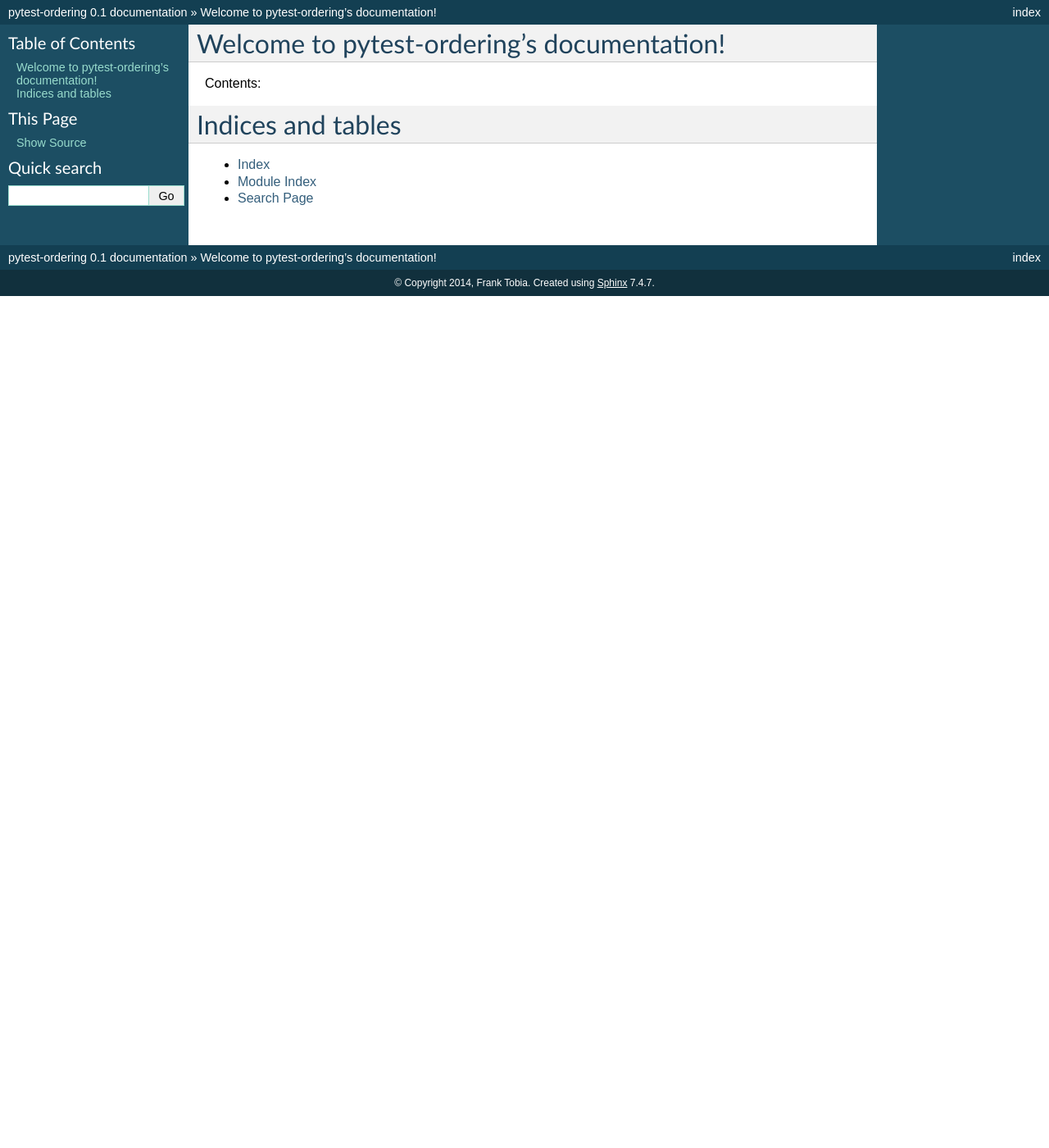
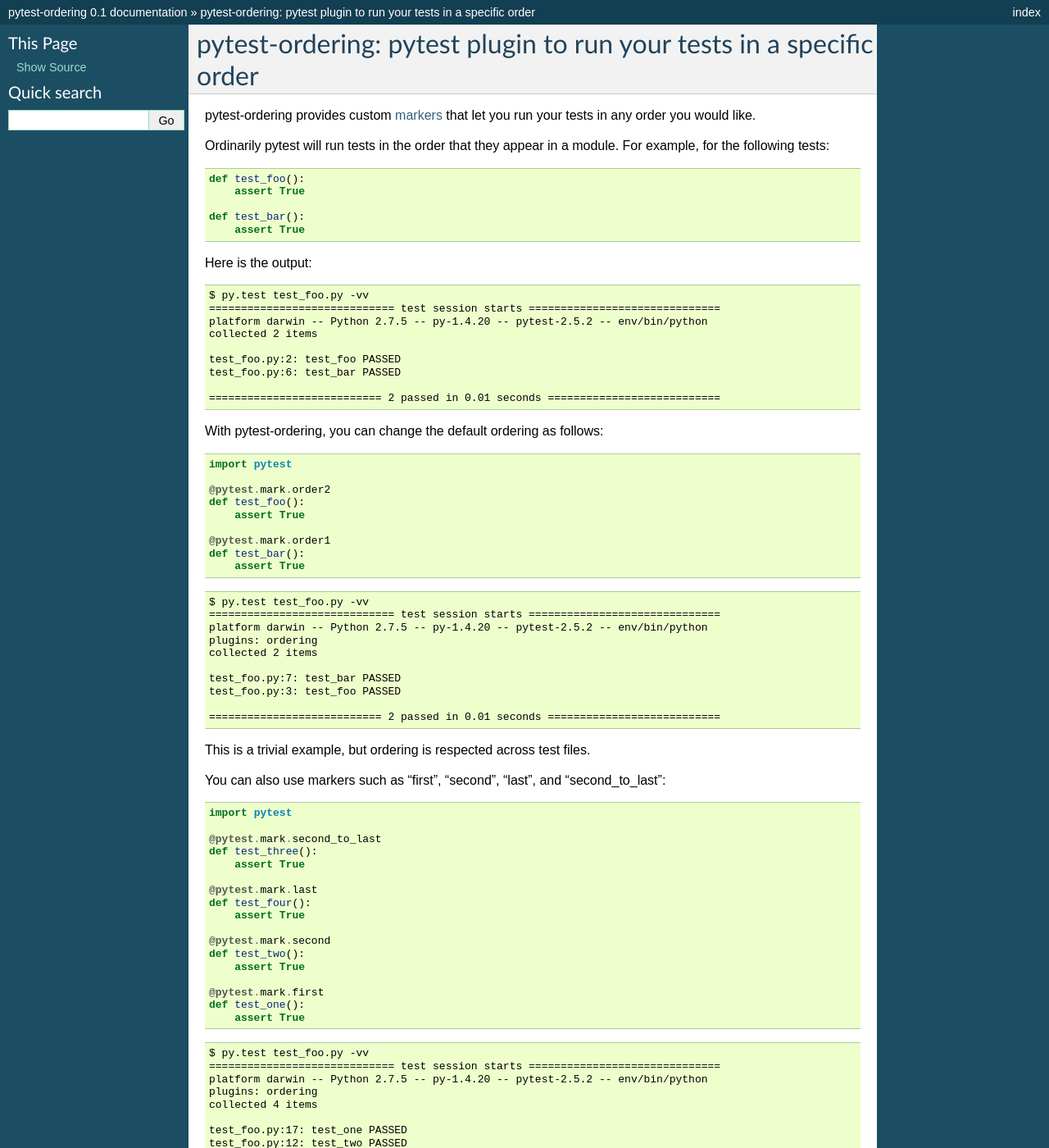
Before and after one commit to ftobia/pytest-ordering, a Sphinx documentation site: the page built from docs/source/index.rst, in a window 1280 px wide and 1400 px high. Shown: the whole window at 82% size. Built offline with Sphinx 7.4.7, drawn with Linux system fonts in a browser that asks for light colours; some of the changed text lies outside the part shown.

Commit message:
Minimal docs to get us off the ground.

```diff
--- a/docs/source/index.rst
+++ b/docs/source/index.rst
@@ -3,19 +3,107 @@
    You can adapt this file completely to your liking, but it should at least
    contain the root `toctree` directive.
 
-Welcome to pytest-ordering's documentation!
-===========================================
+pytest-ordering: pytest plugin to run your tests in a specific order
+====================================================================
 
-Contents:
+pytest-ordering provides custom markers_ that let you run your tests
+in any order you would like.
+
+Ordinarily pytest will run tests in the order that they appear in a module.
+For example, for the following tests:
+
+.. code:: python
+
+ def test_foo():
+     assert True
+
+ def test_bar():
+     assert True
+
+Here is the output:
+
+::
+
+    $ py.test test_foo.py -vv
+    ============================= test session starts ==============================
+    platform darwin -- Python 2.7.5 -- py-1.4.20 -- pytest-2.5.2 -- env/bin/python
+    collected 2 items
+
+    test_foo.py:2: test_foo PASSED
+    test_foo.py:6: test_bar PASSED
+
+    =========================== 2 passed in 0.01 seconds ===========================
+
+With pytest-ordering, you can change the default ordering as follows:
+
+.. code:: python
+
+ import pytest
+
+ @pytest.mark.order2
+ def test_foo():
+     assert True
+
+ @pytest.mark.order1
+ def test_bar():
+     assert True
+
+::
+
+    $ py.test test_foo.py -vv
+    ============================= test session starts ==============================
+    platform darwin -- Python 2.7.5 -- py-1.4.20 -- pytest-2.5.2 -- env/bin/python
+    plugins: ordering
+    collected 2 items
+
+    test_foo.py:7: test_bar PASSED
+    test_foo.py:3: test_foo PASSED
+
+    =========================== 2 passed in 0.01 seconds ===========================
+
+This is a trivial example, but ordering is respected across test files.
+
+You can also use markers such as "first", "second", "last", and "second_to_last":
+
+.. code:: python
+
+ import pytest
+
+ @pytest.mark.second_to_last
+ def test_three():
+     assert True
+
+ @pytest.mark.last
+ def test_four():
+     assert True
+
+ @pytest.mark.second
+ def test_two():
+     assert True
+
+ @pytest.mark.first
+ def test_one():
+     assert True
+
+::
+
+    $ py.test test_foo.py -vv
+    ============================= test session starts ==============================
+    platform darwin -- Python 2.7.5 -- py-1.4.20 -- pytest-2.5.2 -- env/bin/python
+    plugins: ordering
+    collected 4 items
+
+    test_foo.py:17: test_one PASSED
+    test_foo.py:12: test_two PASSED
+    test_foo.py:3: test_three PASSED
+    test_foo.py:7: test_four PASSED
+
+    =========================== 4 passed in 0.02 seconds ===========================
+
+
+
 
 .. toctree::
    :maxdepth: 2
 
-
-
-Indices and tables
-==================
-
-* :ref:`genindex`
-* :ref:`modindex`
-* :ref:`search`
+.. _markers: https://pytest.org/latest/mark.html
```
